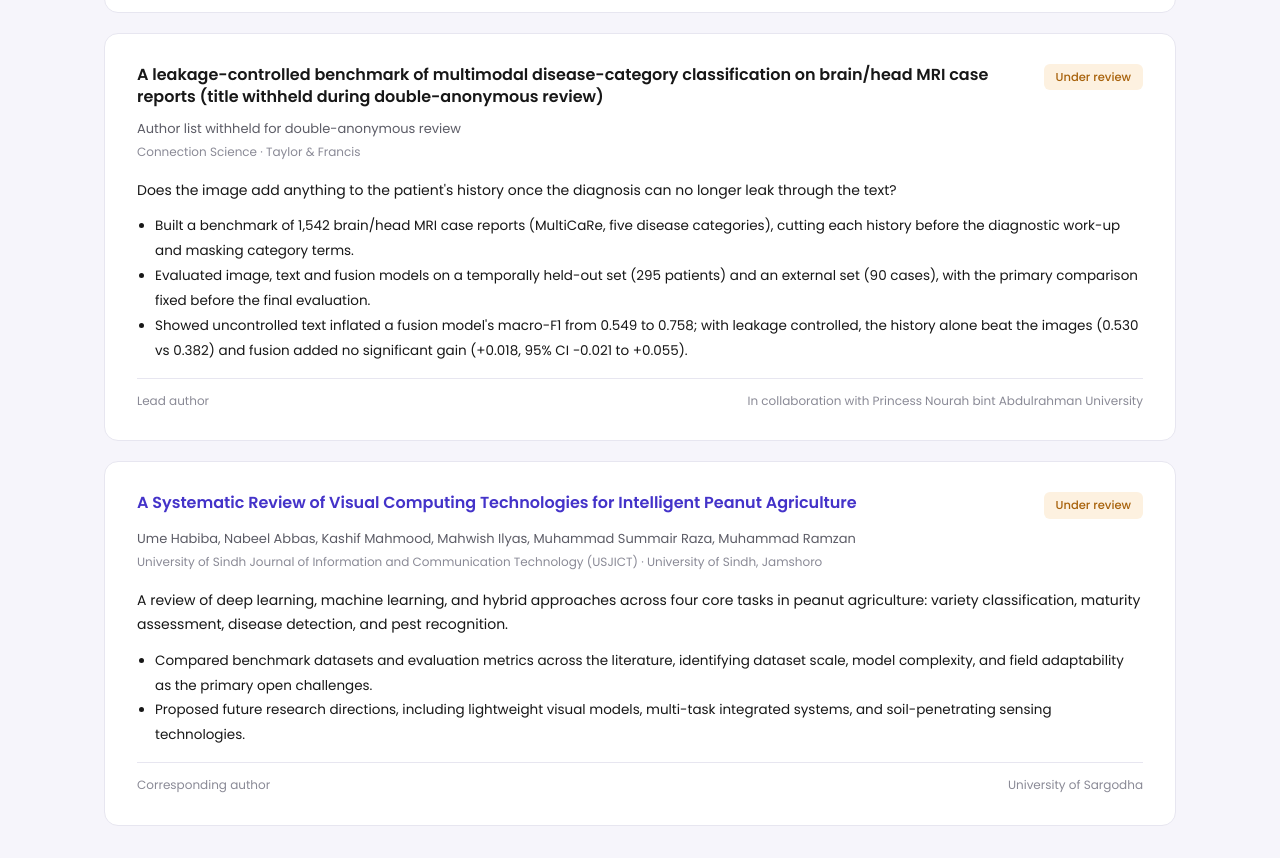
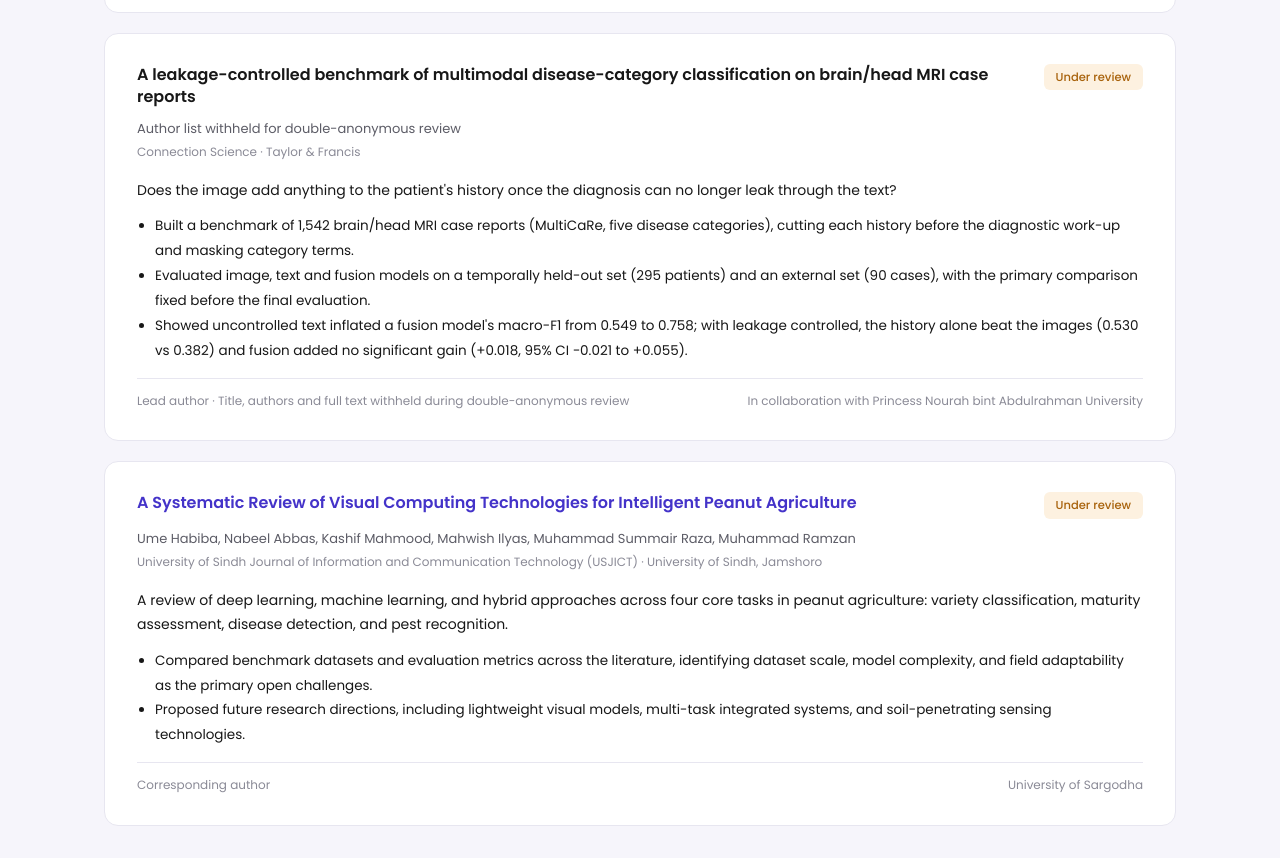
Before and after one commit to Kashif-Mahmood007/Kashif-Mahmood-Portfolio, a plain HTML site: page index.html in a window 1280 px wide. Shown: the part 2783-3641 px from the top of the page. Drawn offline with Linux system fonts and the light colour scheme.

Commit message:
Update index.html

```diff
--- a/index.html
+++ b/index.html
@@ -1282,7 +1282,7 @@
 
         <div class="pub-card reveal">
           <div class="pub-top">
-            <span class="pub-title" style="color:var(--ink);">A leakage-controlled benchmark of multimodal disease-category classification on brain/head MRI case reports (title withheld during double-anonymous review)</span>
+            <span class="pub-title" style="color:var(--ink);">A leakage-controlled benchmark of multimodal disease-category classification on brain/head MRI case reports</span>
             <span class="badge badge-warn">Under review</span>
           </div>
           <div class="pub-meta">
@@ -1295,7 +1295,7 @@
             <li>Evaluated image, text and fusion models on a temporally held-out set (295 patients) and an external set (90 cases), with the primary comparison fixed before the final evaluation.</li>
             <li>Showed uncontrolled text inflated a fusion model's macro-F1 from 0.549 to 0.758; with leakage controlled, the history alone beat the images (0.530 vs 0.382) and fusion added no significant gain (+0.018, 95% CI −0.021 to +0.055).</li>
           </ul>
-          <div class="pub-foot"><span>Lead author</span><span>In collaboration with Princess Nourah bint Abdulrahman University</span></div>
+          <div class="pub-foot"><span>Lead author · Title, authors and full text withheld during double-anonymous review</span><span>In collaboration with Princess Nourah bint Abdulrahman University</span></div>
         </div>
 
         <div class="pub-card reveal">
```
